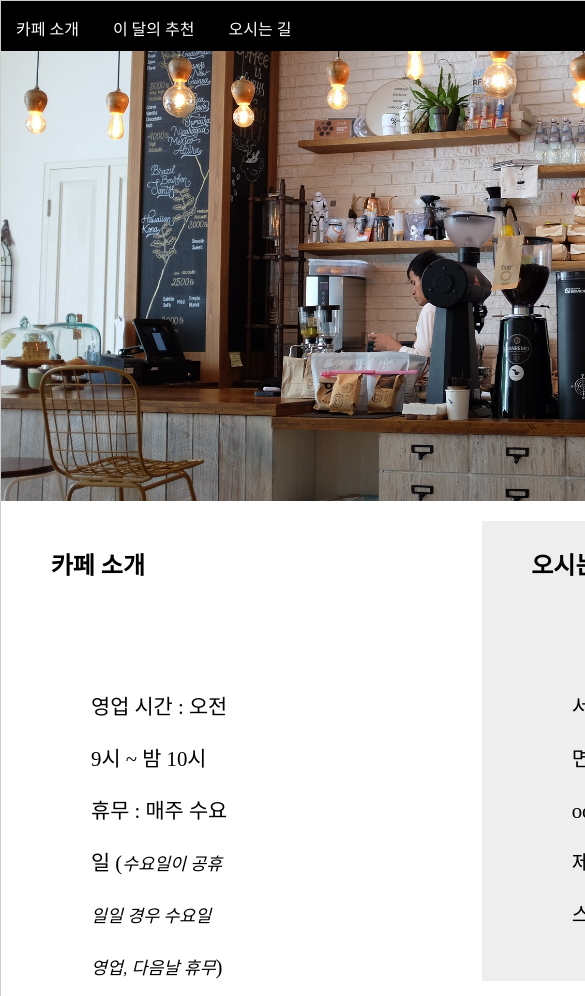
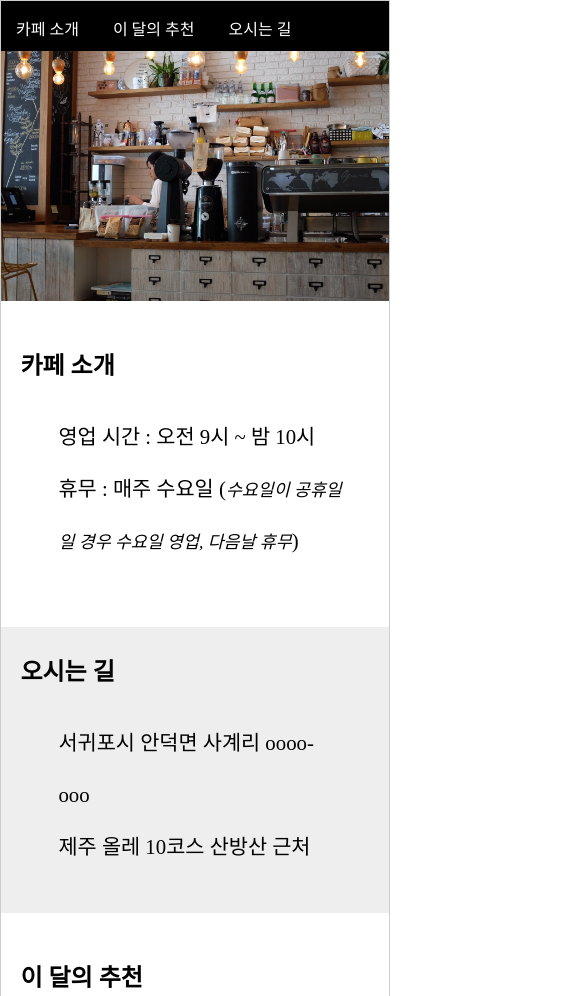
Before and after one commit to sjydevildaum/HtmlCss220521, a plain HTML site: page st02.CSS/ex08.cafe/index.html in a window 390 px wide. Shown: the top 996 px of the page, 585 px wide, since content can reach past the window. Drawn offline with Linux system fonts and the light colour scheme.

Commit message:
22-06-29

```diff
--- a/st02.CSS/ex08.cafe/index.html
+++ b/st02.CSS/ex08.cafe/index.html
@@ -107,7 +107,10 @@
         }
 
         /* 태블릿 - 1024px 이하 */
-        /* @media screen and (max-width:1024px) {
+        @media screen and (max-width:1024px) {
+            #container {
+                width: 100%;
+            }
             .photo {
                 display: none;
             }
@@ -120,11 +123,23 @@
             #choice {
                 width: 100%;
             }
-        } */
-        @import url(./1024.css) only screen and (max-width:1024px);
+            .text {
+                width: 100%;
+            }
+        }
 
-        /* 태블릿 - 1024px 이하 */
+        /* 태블릿 - 768px 이하 */
         @media screen and (max-width:768px) {
+            #container {
+                width: 100%;
+            }
+            header {
+                width: 100%;
+                height: 300px;
+            }
+            .content {
+                margin-top: 0;
+            }
             .photo {
                 display: none;
             }
@@ -134,9 +149,11 @@
             #intro, #map {
                 width: 100%;
             }
+            .text {
+                width: 100%;
+            }
         }
     </style>
-    <link rel="stylesheet" href="./1024.css" media="screen and (max-width:1024px)">
 </head>
 
 <body>
```
Also changed, not shown: st01.Html/ht01.html/ht08-01.form태그.html (+1 -0 lines), st01.Html/ht01.html/ht10-03.입양하기.html (+2 -2 lines), st02.CSS/cs07.포지셔닝/cs07-01.display_flex좌우정렬.html (+1 -1 lines), st02.CSS/cs07.포지셔닝/cs07-02.float1.html (+1 -0 lines), st02.CSS/cs07.포지셔닝/cs07-02.float5.html (+1 -0 lines), st02.CSS/cs07.포지셔닝/cs07-ex01.CSS드랍메뉴.html (indentation only), 1 other file.
